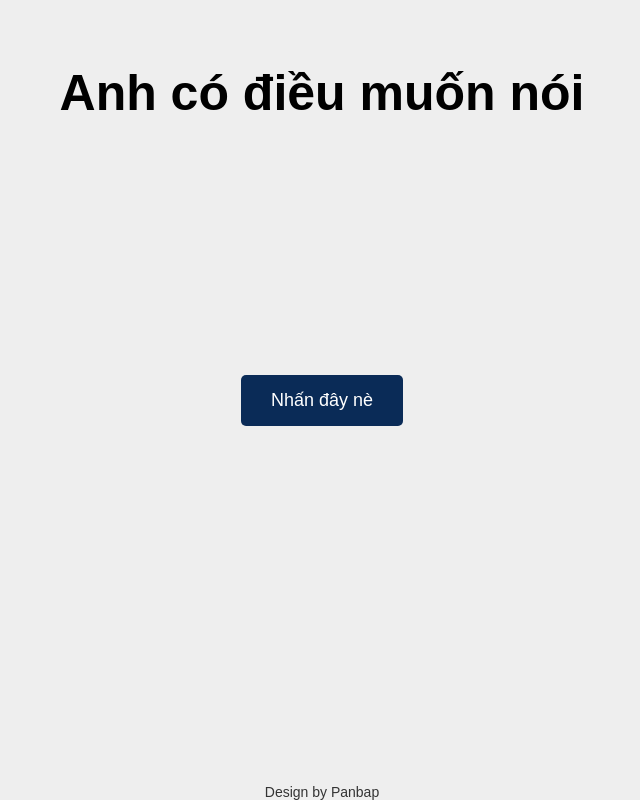
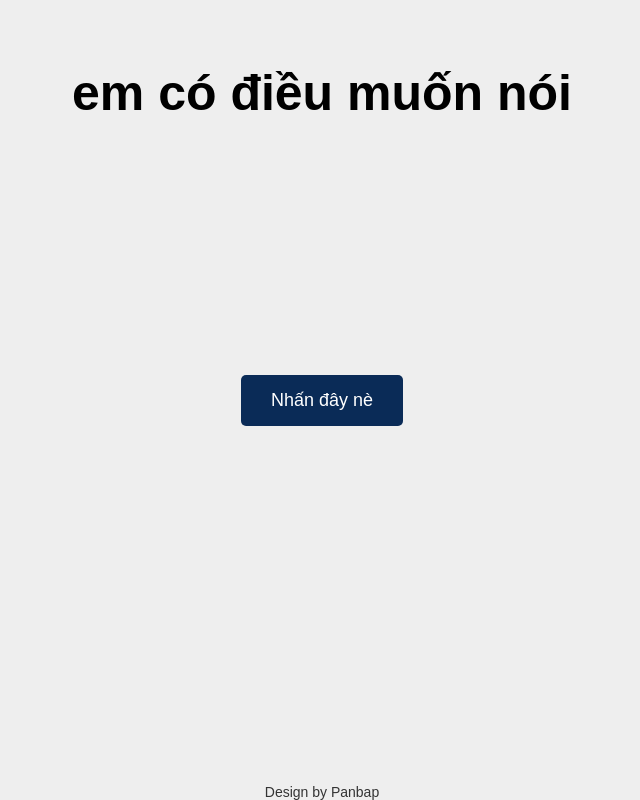
Before and after one commit to duyphuongcsc/dphuongg, a plain HTML site: page index.html in a window 1280 px wide. Shown: the whole page, without its empty margins (318-958 px from the left). Drawn offline with Linux system fonts and the light colour scheme.

Commit message:
Update index.html

```diff
--- a/index.html
+++ b/index.html
@@ -12,7 +12,7 @@
 
 <body>
 
-  <h1>Anh có điều muốn nói</h1>
+  <h1>em có điều muốn nói</h1>
   <button onclick="generateRandomNotifications()">Nhấn đây nè</button>
   <script src="./script.js"></script>
 </body>
```
